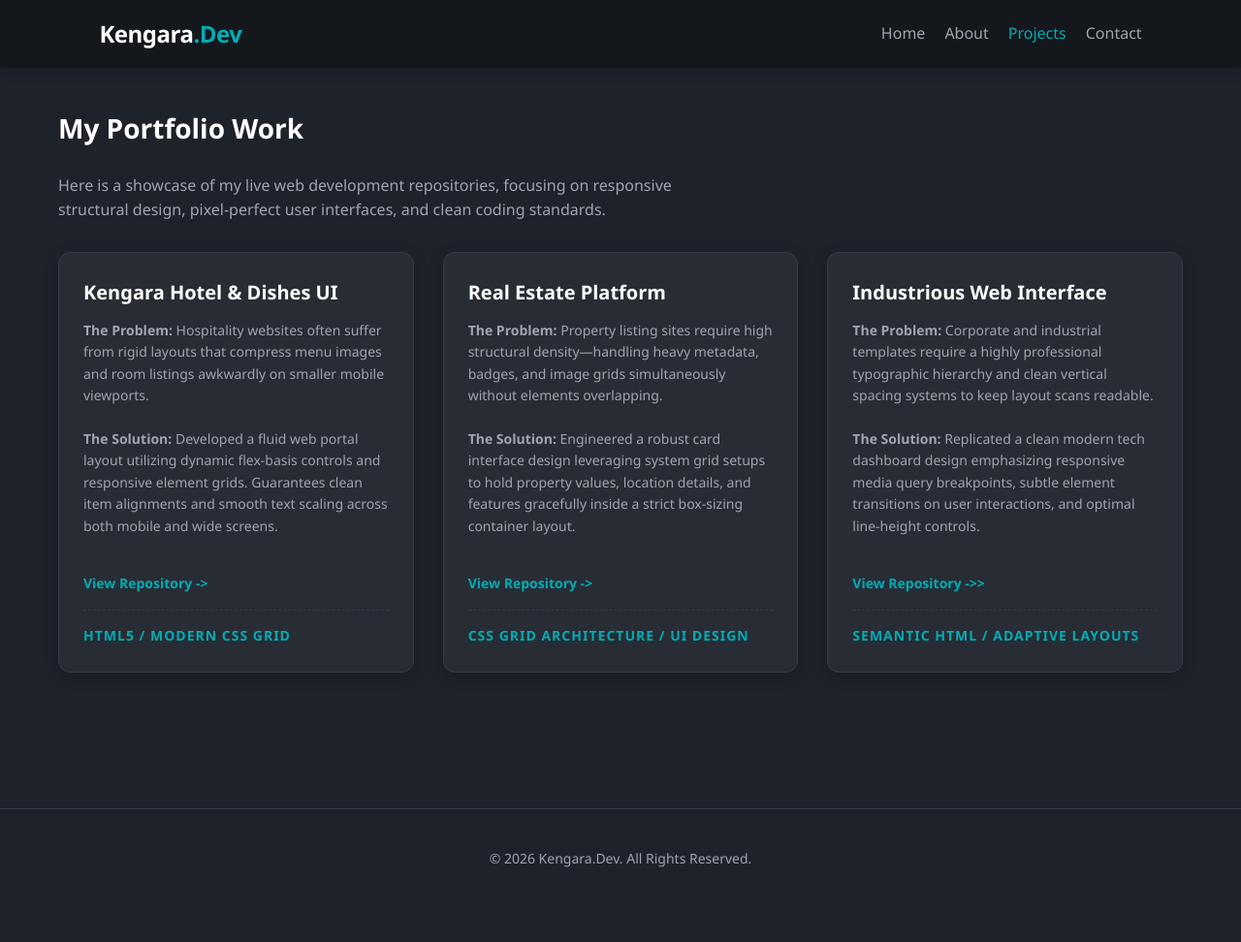
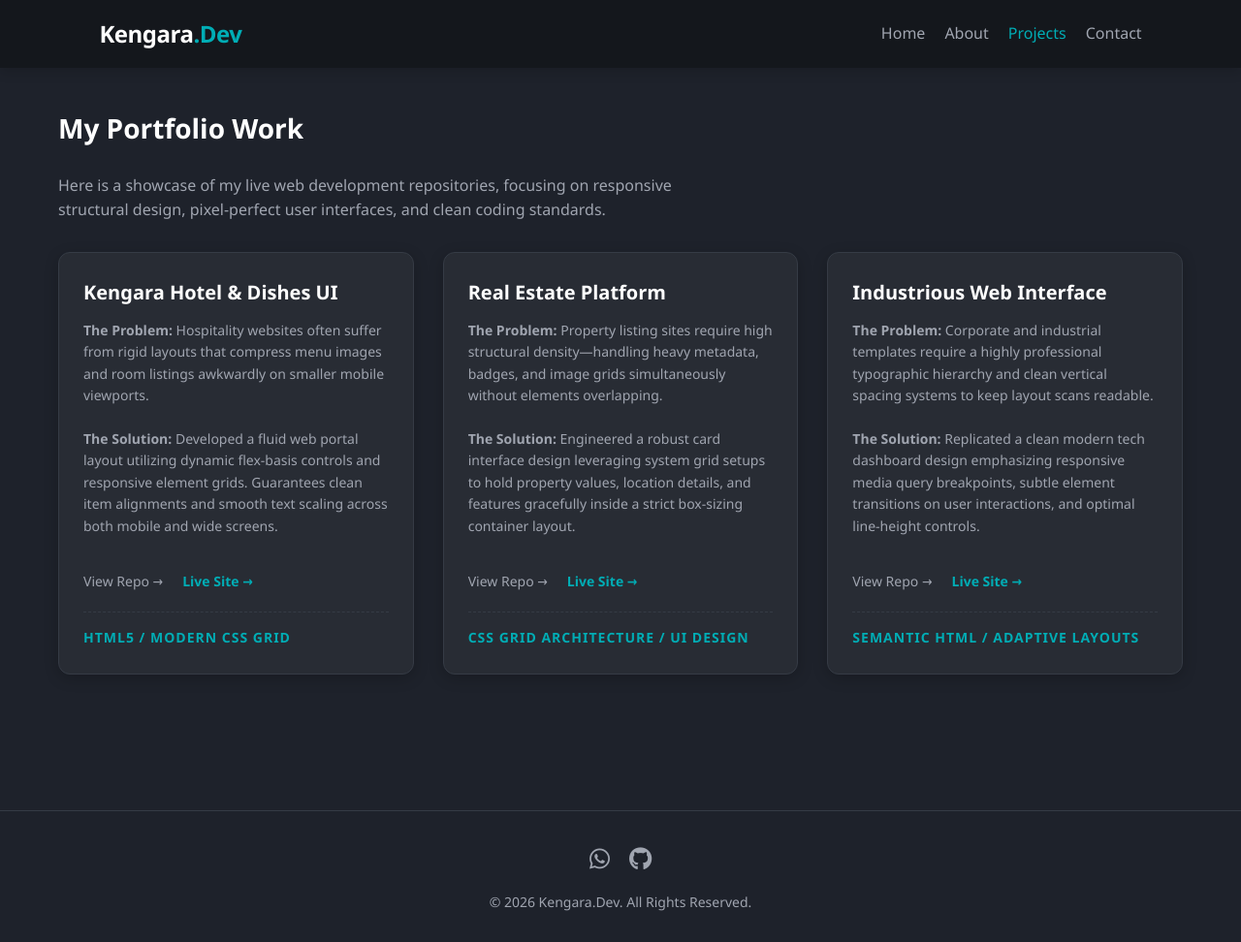
Before and after one commit to Kengaraa/Portfolio, a plain HTML site: page projects.html in a window 1280 px wide. Shown: the whole page at 97% size. Before the commit the page ends 937 px from the top, so only its background shows below. Drawn offline with Linux system fonts and the light colour scheme.

Commit message:
feat: complete project live links and structural footer icons

```diff
--- a/projects.html
+++ b/projects.html
@@ -5,6 +5,7 @@
     <meta name="viewport" content="width=device-width, initial-scale=1.0">
     <title>My Projects | John Kengara</title>
     <link rel="stylesheet" href="style.css">
+    <link rel="stylesheet" href="https://cdnjs.cloudflare.com/ajax/libs/font-awesome/6.4.2/css/all.min.css">
 </head>
 <body>
 
@@ -37,8 +38,9 @@
                             <strong>The Problem:</strong> Hospitality websites often suffer from rigid layouts that compress menu images and room listings awkwardly on smaller mobile viewports. <br><br>
                             <strong>The Solution:</strong> Developed a fluid web portal layout utilizing dynamic flex-basis controls and responsive element grids. Guarantees clean item alignments and smooth text scaling across both mobile and wide screens.
                         </p>
-                        <div style="margin-top: 15px; margin-bottom: 15px;">
-                            <a href="https://github.com/Kengaraa/HOTEL" target="_blank" style="color: #00adb5; text-decoration: none; font-size: 14px; font-weight: 600;">View Repository -></a>
+                        <div style="margin-top: 15px; margin-bottom: 20px; display: flex; gap: 20px;">
+                            <a href="https://github.com/Kengaraa/HOTEL" target="_blank" style="color: #a0a5b0; text-decoration: none; font-size: 14px; font-weight: 500;">View Repo &rarr;</a>
+                            <a href="https://kengaraa.github.io/HOTEL/" target="_blank" style="color: #00adb5; text-decoration: none; font-weight: 600; font-size: 14px;">Live Site &rarr;</a>
                         </div>
                         <span class="project-tech">HTML5 / Modern CSS Grid</span>
                     </div>
@@ -51,8 +53,9 @@
                             <strong>The Problem:</strong> Property listing sites require high structural density—handling heavy metadata, badges, and image grids simultaneously without elements overlapping. <br><br>
                             <strong>The Solution:</strong> Engineered a robust card interface design leveraging system grid setups to hold property values, location details, and features gracefully inside a strict box-sizing container layout.
                         </p>
-                        <div style="margin-top: 15px; margin-bottom: 15px;">
-                            <a href="https://github.com/Kengaraa/REAL-ESTATE" target="_blank" style="color: #00adb5; text-decoration: none; font-size: 14px; font-weight: 600;">View Repository -></a>
+                        <div style="margin-top: 15px; margin-bottom: 20px; display: flex; gap: 20px;">
+                            <a href="https://github.com/Kengaraa/REAL-ESTATE" target="_blank" style="color: #a0a5b0; text-decoration: none; font-size: 14px; font-weight: 500;">View Repo &rarr;</a>
+                            <a href="https://kengaraa.github.io/REAL-ESTATE/" target="_blank" style="color: #00adb5; text-decoration: none; font-weight: 600; font-size: 14px;">Live Site &rarr;</a>
                         </div>
                         <span class="project-tech">CSS Grid Architecture / UI Design</span>
                     </div>
@@ -65,8 +68,9 @@
                             <strong>The Problem:</strong> Corporate and industrial templates require a highly professional typographic hierarchy and clean vertical spacing systems to keep layout scans readable. <br><br>
                             <strong>The Solution:</strong> Replicated a clean modern tech dashboard design emphasizing responsive media query breakpoints, subtle element transitions on user interactions, and optimal line-height controls.
                         </p>
-                        <div style="margin-top: 15px; margin-bottom: 15px;">
-                            <a href="https://github.com/Kengaraa/Industrious" target="_blank" style="color: #00adb5; text-decoration: none; font-size: 14px; font-weight: 600;">View Repository ->></a>
+                        <div style="margin-top: 15px; margin-bottom: 20px; display: flex; gap: 20px;">
+                            <a href="https://github.com/Kengaraa/Industrious" target="_blank" style="color: #a0a5b0; text-decoration: none; font-size: 14px; font-weight: 500;">View Repo &rarr;</a>
+                            <a href="https://kengaraa.github.io/Industrious/" target="_blank" style="color: #00adb5; text-decoration: none; font-weight: 600; font-size: 14px;">Live Site &rarr;</a>
                         </div>
                         <span class="project-tech">Semantic HTML / Adaptive Layouts</span>
                     </div>
@@ -78,6 +82,14 @@
     </main>
 
     <footer class="footer">
+        <div class="footer-socials">
+            <a href="https://wa.me/254743986398" target="_blank" aria-label="WhatsApp">
+                <i class="fa-brands fa-whatsapp"></i>
+            </a>
+            <a href="https://github.com/Kengaraa" target="_blank" aria-label="GitHub">
+                <i class="fa-brands fa-github"></i>
+            </a>
+        </div>
         <p>&copy; 2026 Kengara.Dev. All Rights Reserved.</p>
     </footer>
 
--- a/style.css
+++ b/style.css
@@ -173,15 +173,34 @@ body {
 }
 .footer {
     text-align: center;
-    padding: 40px 20px;
+    padding: 30px 20px;
     color: #a0a5b0;
     font-size: 14px;
     border-top: 1px solid #353b45;
     margin-top: 40px;
+    display: flex;
+    flex-direction: column;
+    align-items: center;
+    gap: 15px;
 }
-/* ==========================================
-   CONTACT FORM STYLING
-   ========================================== */
+
+.footer-socials {
+    display: flex;
+    gap: 20px;
+}
+.footer-socials a {
+    color: #a0a5b0;
+    font-size: 24px;
+    text-decoration: none;
+    transition: color 0.3s ease, transform 0.2s ease;
+    display: inline-block;
+}
+
+.footer-socials a:hover {
+    color: #00adb5;
+    transform: translateY(-3px);
+}
+
 .contact-container {
     max-width: 600px;
     margin: 0 auto;
@@ -264,7 +283,7 @@ body {
 }
 @media (max-width: 768px) {
     body {
-        padding-top: 120px; /* Gives extra space since the mobile navbar is taller */
+        padding-top: 120px;
     }
 
     .navbar {
```
Also changed, not shown: about.html (+12 -3 lines), contact.html (+1 -0 lines), index.html (+21 -10 lines).
